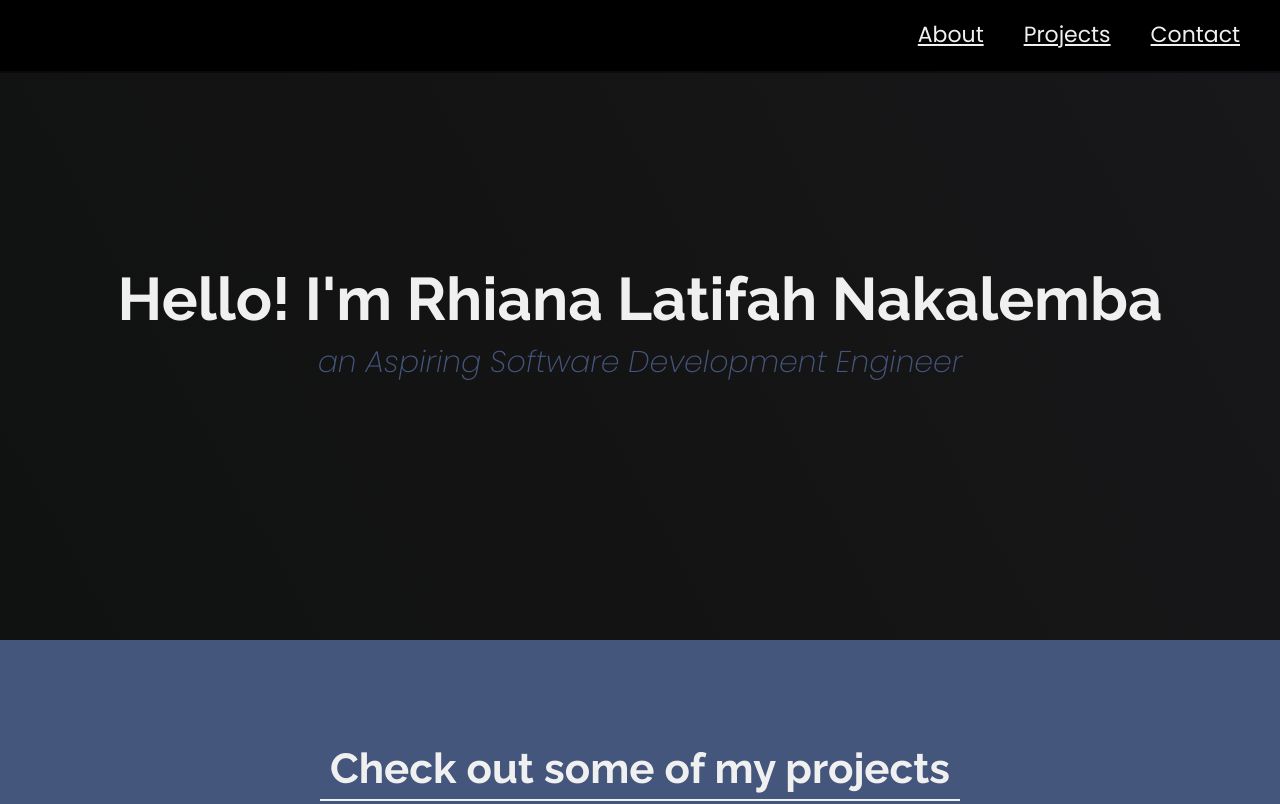
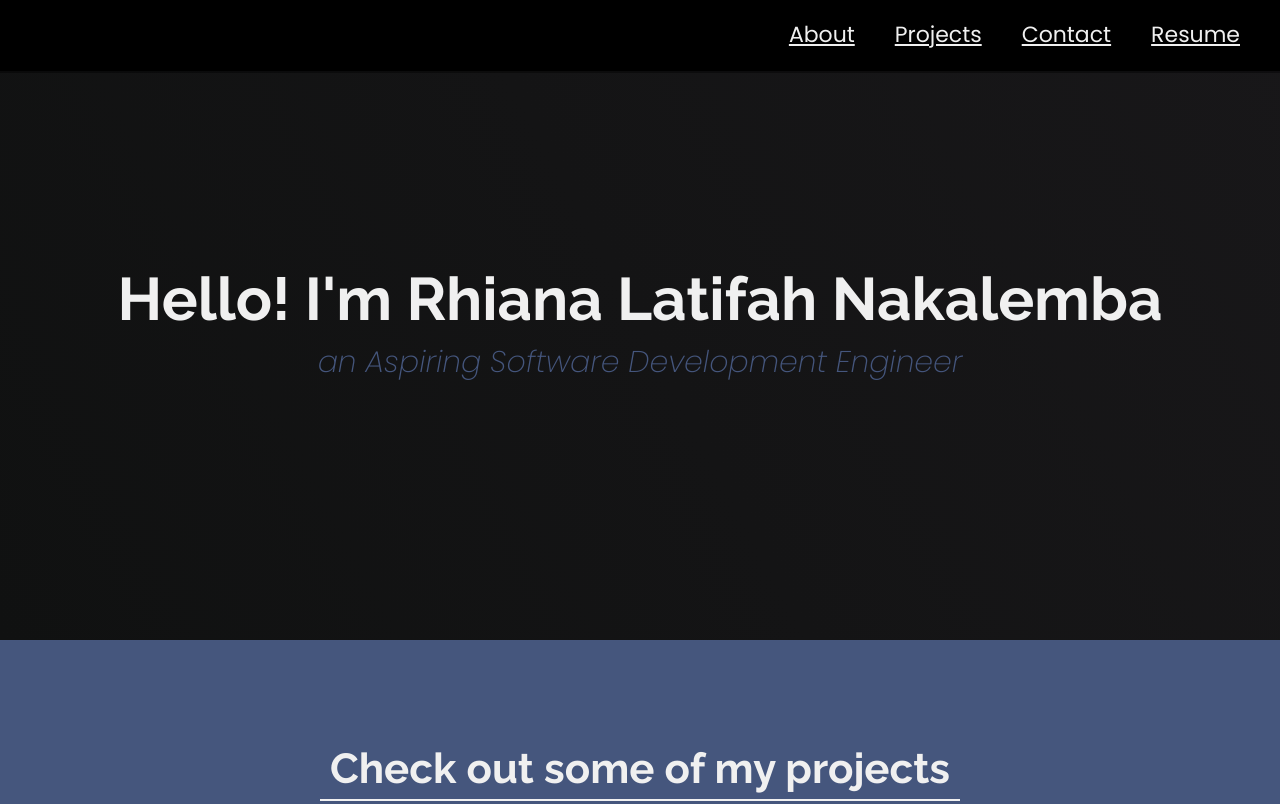
Before and after one commit to trhiana/trhiana.github.io, a plain HTML site: page index.html in a window 1280 px wide. Shown: the top 804 px of the page. Drawn offline with Linux system fonts and the light colour scheme.

Commit message:
Added Resume tab and link to the menu

```diff
--- a/index.html
+++ b/index.html
@@ -14,6 +14,7 @@
                 <li><a href="#welcome-section">About</a></li>
                 <li><a href="#projects">Projects</a></li>
                 <li><a href="#contact">Contact</a></li>
+                <li><a href="https://drive.google.com/file/d/1AJNeJrddIdNexYXH8PErFe6LhhCApj-O/view?usp=sharing" target="_blank">Resume</a></li>
             </u>
         </nav>
 
```
